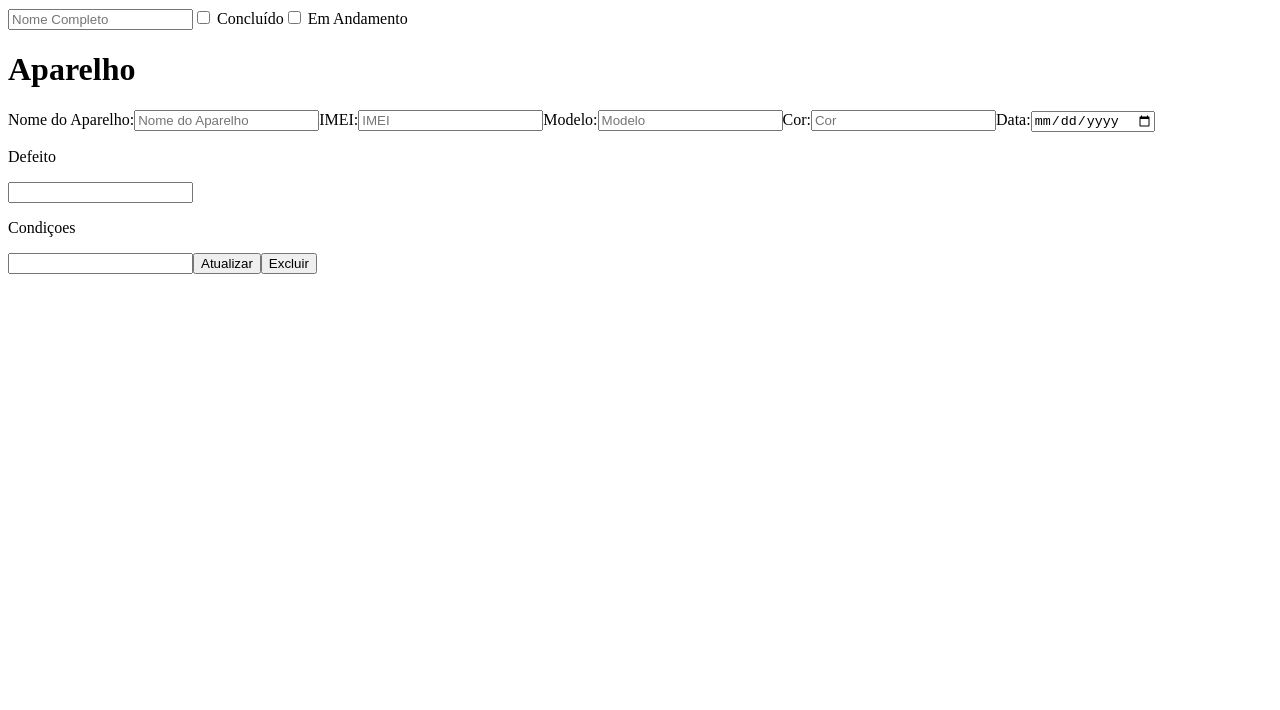
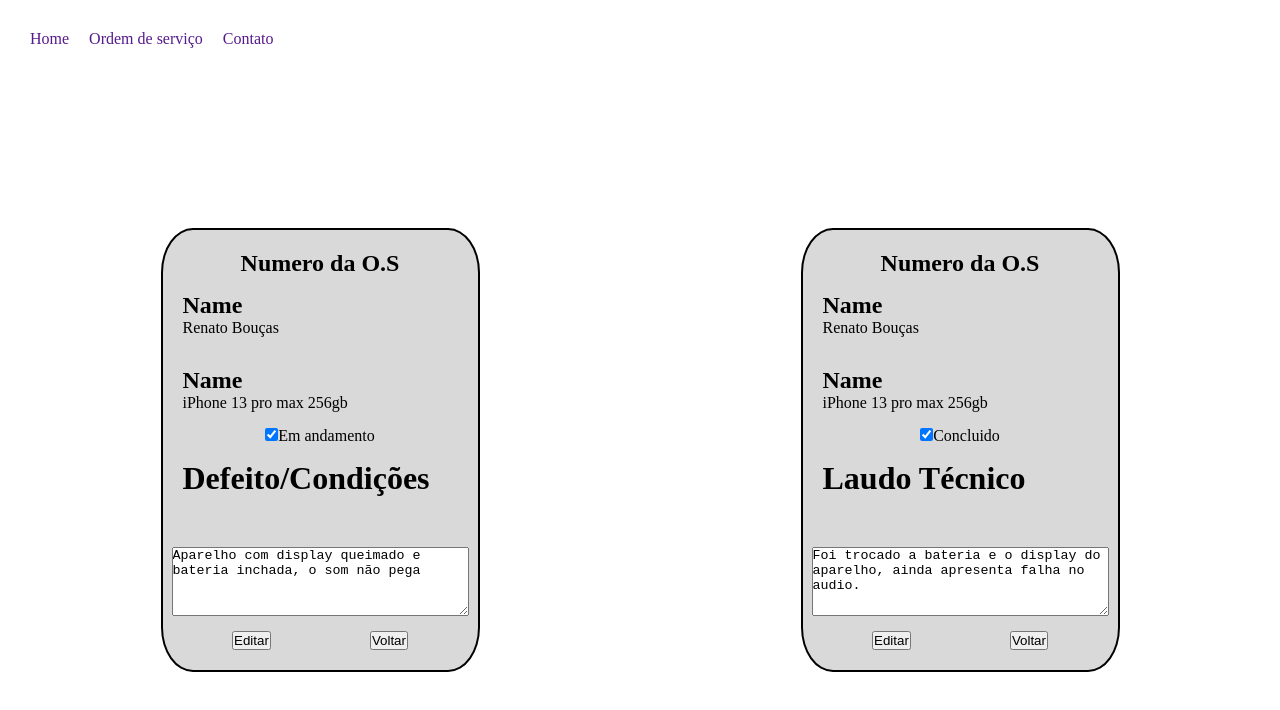
Before and after one commit to renatoboucas/gerador-de-os, a React (Create React App) app: page / in a window 1280 px wide. Shown: the top 710 px of the page. Built offline with nearby package versions, Linux system fonts and the light colour scheme; the HTML template or start-up script is replaced by a standard one.

Commit message:
version 1.01

```diff
--- a/src/App.js
+++ b/src/App.js
@@ -1,11 +1,29 @@
+import { Box2 } from "./components/box/Box2";
+import { Home } from "./components/home/home";
+import { LoginTecnico } from "./components/loginTecnico/loginTecnico";
 import { Register } from "./components/osregister/Register";
 import { UpdateRegister } from "./components/osregister/UpdateRegister";
+import '../src/components/style.css'
+import Header from "./components/Header";
+
 
 
 function App() {
   return (
     <div className="App">
-      <UpdateRegister/>
+      <Header/>
+      <div className="justify-app">
+        <Box2 name="Renato Bouças"
+        device="iPhone 13 pro max 256gb"
+        deviceStatus="Defeito/Condições"
+        status="Em andamento"
+        description="Aparelho com display queimado e bateria inchada, o som não pega"/>
+        <Box2 name="Renato Bouças"
+        device="iPhone 13 pro max 256gb"
+        deviceStatus="Laudo Técnico"
+        status="Concluido"
+        description="Foi trocado a bateria e o display do aparelho, ainda apresenta falha no audio."/>
+      </div>
     </div>
   );
 }
--- /dev/null
+++ b/src/components/Header.jsx
@@ -0,0 +1,18 @@
+import React from "react";
+import './style.css'
+
+ const Header = () => {
+  return (
+    <div class="header">
+      <header>
+        <ul>
+          <li><a href="">Home</a></li>
+          <li><a href="">Ordem de serviço</a></li>
+          <li><a href="">Contato</a></li>
+        </ul>
+      </header>
+    </div>
+  );
+};
+
+export default Header
--- /dev/null
+++ b/src/components/box/Box1.jsx
@@ -0,0 +1,25 @@
+import React from "react";
+import '../style.css'
+
+export const Box1 = (props) => {
+  return (
+    <div>
+      <div className="box">
+        <h2>{props.titulo}</h2>
+        <form>
+          <label class="label-digite" for="os">Digite o numero da os:</label>
+          <input type="text" id="os" placeholder="Numero da O.S" />
+          <div className="inputs">
+            <input type="radio" value="cliente" name="consulta" id="cliente" />
+            <label for="" id="cliente">Cliente</label>
+          </div>
+          <div className="inputs">
+            <input type="radio" value="tecnico" name="consulta" />
+            <label for="" id="cliente">Técnico</label>
+          </div>
+          <a href="#"><button>Consultar</button></a>
+        </form>
+      </div>
+    </div>
+  );
+};
--- /dev/null
+++ b/src/components/box/Box2.jsx
@@ -0,0 +1,38 @@
+import React from "react";
+import Header from "../Header";
+import '../style.css'
+
+export const Box2 = (props) => {
+  return (
+    <div>
+      <div className="container">
+        <div className="resumo">
+          <div className="box1">
+            <h2>Numero da O.S</h2>
+            <div className="conteudo">
+              <h2>Name</h2>
+              <p>{props.name} </p>
+            </div>
+            <div className="conteudo">
+              <h2>Name</h2>
+              <p>{props.device} </p>
+            </div>
+            <div>
+              <input type="checkbox" value="status" name={props.status} checked/>
+              <label for="em_andamento">{props.status}</label>
+
+            </div>
+            <div class="conteudo">
+              <h1>{props.deviceStatus}</h1>
+            </div>
+            <textarea nameName="" id="" cols="35" rows="12">{props.description}</textarea>
+            <div class="button">
+              <a href=""><button>Editar</button></a>
+              <a href="./index.html"><button>Voltar</button></a>
+            </div>
+          </div>
+        </div>
+      </div>
+    </div>
+  );
+};
--- /dev/null
+++ b/src/components/home/home.jsx
@@ -0,0 +1,17 @@
+import React from "react";
+import { Box1 } from "../box/Box1";
+import Header from "../Header";
+import '../style.css'
+
+export const Home = () => {
+  return (
+    <div>
+      <Header />
+      <div className="container">
+        <h1>Conserta Cel</h1>
+        <Box1 titulo="O.S para consulta" />
+        <button className="cadastrar">Cadastrar nova O.S</button>
+      </div>
+    </div>
+  );
+};
--- /dev/null
+++ b/src/components/loginTecnico/loginTecnico.jsx
@@ -0,0 +1,16 @@
+import React from "react";
+import { Box1 } from "../box/Box1";
+import Header from "../Header";
+import '../style.css'
+
+export const LoginTecnico = () => {
+  return (
+    <div>
+      <Header />
+      <div className="container">
+        <h1>Conserta Cel</h1>
+        <Box1 titulo="Login Tecnico" />
+      </div>
+    </div>
+  );
+};
--- a/src/components/osregister/Register.jsx
+++ b/src/components/osregister/Register.jsx
@@ -1,8 +1,10 @@
 import React from "react";
+import Header from "../Header.jsx";
 
 export const Register = () => {
   return (
     <div>
+      <Header/>
       <div>
         <form>
           <h1>Cadastro Cliente</h1>
--- a/src/components/osregister/UpdateRegister.jsx
+++ b/src/components/osregister/UpdateRegister.jsx
@@ -1,8 +1,10 @@
 import React from "react";
+import Header from "../Header.jsx";
 
 export const UpdateRegister = () => {
   return (
     <div>
+       <Header/>
       <div>
         <form>
           <label for="nomecompleto"></label>
--- /dev/null
+++ b/src/components/style.css
@@ -0,0 +1,95 @@
+*{
+  margin: 0px;
+  padding: 0px;
+}
+.justify-app{
+  display: flex;
+  justify-content: space-around;
+}
+h1{
+  margin-bottom: 35px;
+}
+ul {
+  list-style-type: none;
+  display: flex;
+  margin: 20px;
+}
+
+li {
+  padding: 10px;
+}
+
+a {
+  text-decoration: none;
+}
+
+.container {
+  display: flex;
+  flex-direction: column;
+  align-items: center;
+  align-content: center;
+
+}
+
+.box {
+  width: 300px;
+  height: 200px;
+  background: #D9D9D9;
+  display: flex;
+  flex-direction: column;
+  align-items: center;
+  justify-content: space-around;
+  border-radius: 10%;
+  border: 2px solid black;
+}
+
+form {
+  display: flex;
+  flex-direction: column;
+  margin-top: -20;
+}
+
+.label-digite {
+  padding: 10px;
+}
+
+.inputs {
+  display: inline-block;
+}
+
+button {
+  margin-top: 15px;
+}
+.cadastrar {
+  margin-top: 30px;
+}
+.box1 {
+  width: 275px;
+  height: 400px;
+  display: flex;
+  flex-direction: column;
+  justify-content: center;
+  align-items: center;
+  margin: 150px auto;
+  background: #D9D9D9;
+  padding: 20px;
+  border-radius: 10%;
+  border: 2px solid black;
+}
+
+.button {
+  display: flex;
+  justify-content: space-around;
+  width: 100%
+}
+
+.conteudo {
+  margin-top: 15px;
+  margin-bottom: 15px;
+  align-self: flex-start;
+}
+
+.resumo {
+  display: flex;
+  justify-content: space-around;
+}
```
Also changed, not shown: 1 other file (tests, documents, lock files or other folders).
